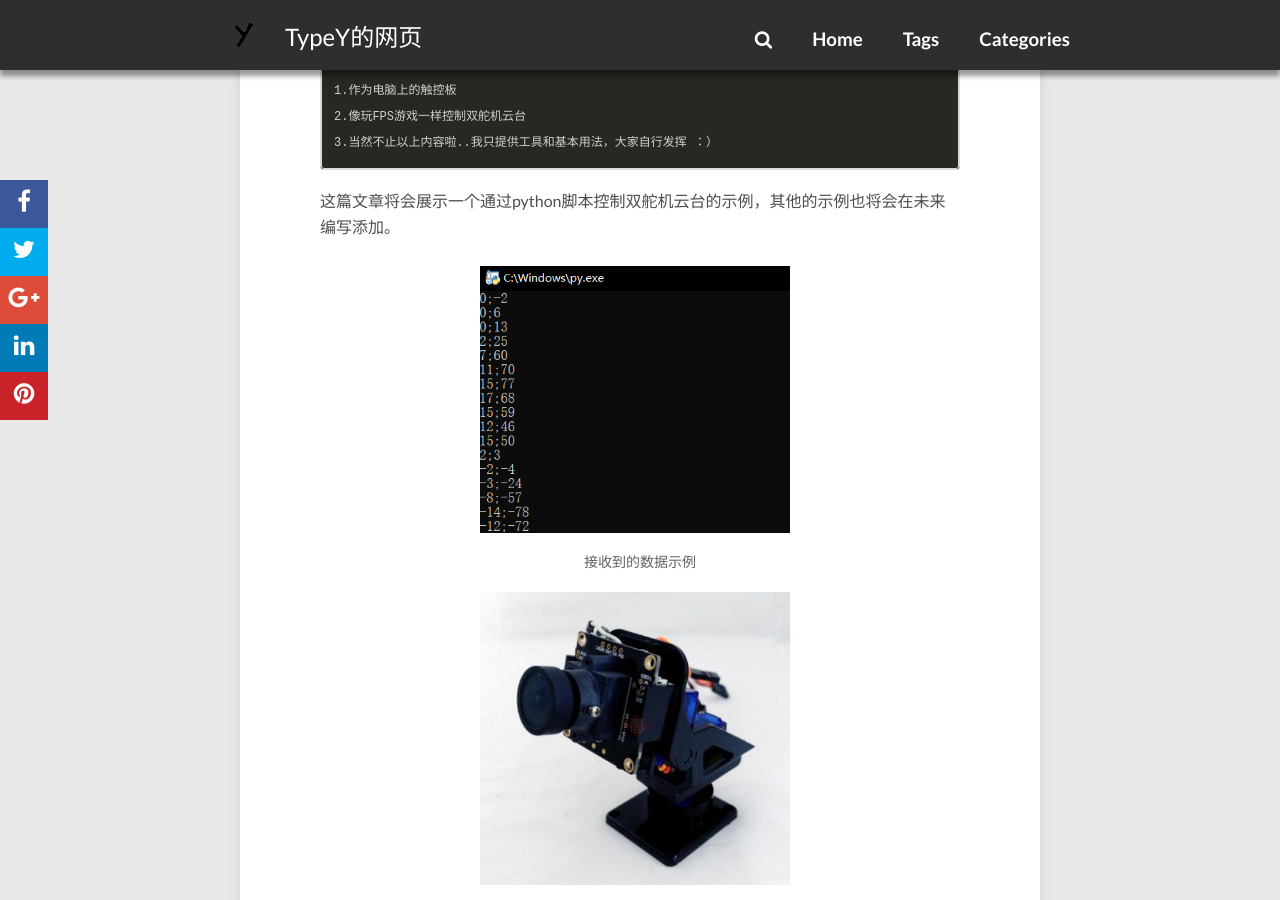
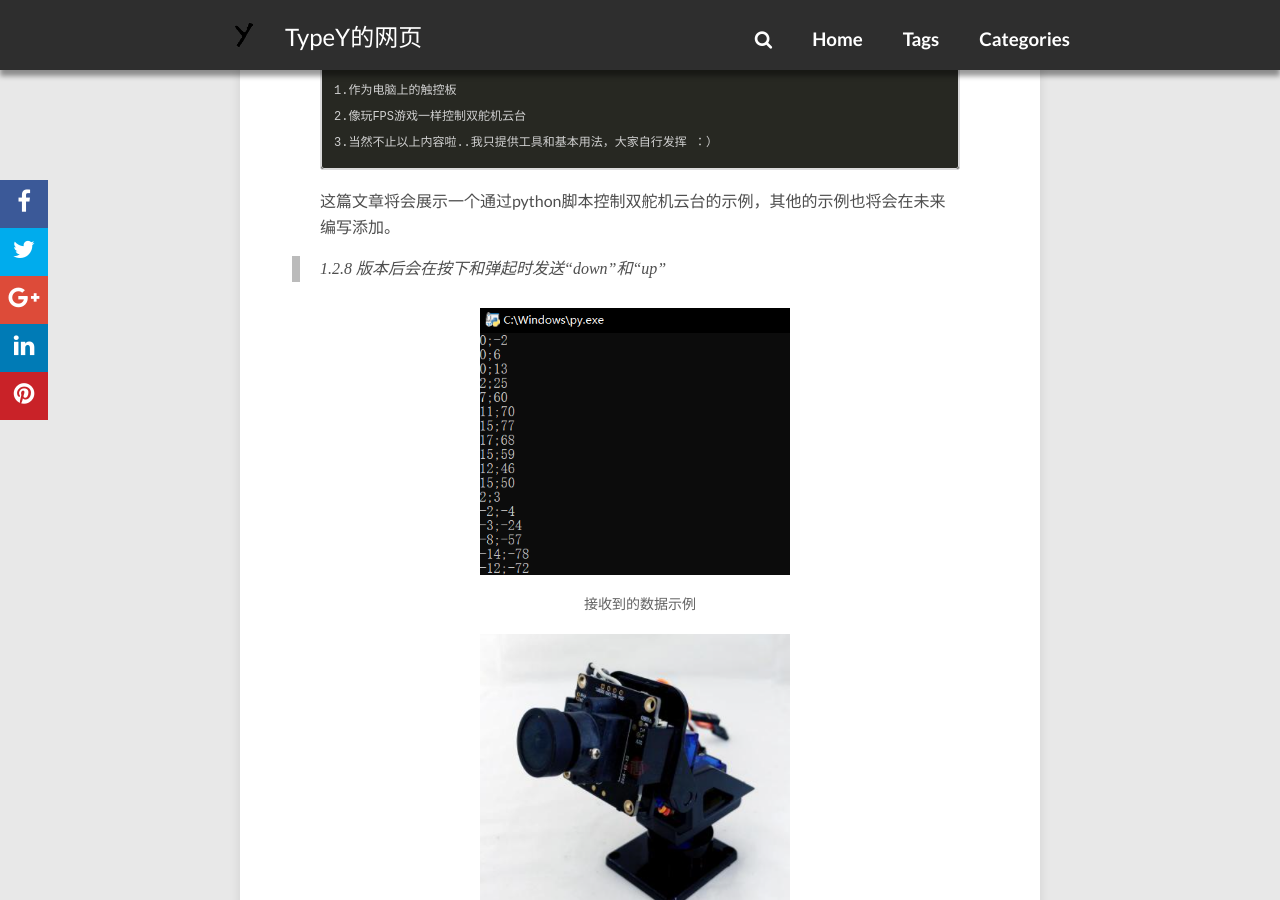
Before and after one commit to yanfeiwong/Typey.github.io, a Jekyll site: the page built from _posts/2020-4-21-FPS Game View(第一人称射击游戏控件,U型遥控器,Python 3) .md, in a window 1280 px wide and 900 px high, scrolled down 945 px. Built offline with Jekyll 4.4.1, drawn with Linux system fonts in a browser that asks for light colours; nearby versions of some CDN libraries; comment, search, counter and statistics services are not loaded.

Commit message:
Update 2020-4-21-FPS Game View(第一人称射击游戏控件,U型遥控器,Python 3) .md

```diff
--- a/_posts/2020-4-21-FPS Game View(第一人称射击游戏控件,U型遥控器,Python 3) .md
+++ b/_posts/2020-4-21-FPS Game View(第一人称射击游戏控件,U型遥控器,Python 3) .md
@@ -28,6 +28,8 @@ image:
     3.当然不止以上内容啦..我只提供工具和基本用法，大家自行发挥 ：）
 
 这篇文章将会展示一个通过python脚本控制双舵机云台的示例，其他的示例也将会在未来编写添加。
+
+> 1.2.8 版本后会在按下和弹起时发送“down”和“up”
 
 <figure class="half center">
 	<a href="{{ site.url }}/images/u_FPS_cn/接收数据.png"> <img src="{{ site.url }}/images/u_FPS_cn/接收数据.png" alt=""></a>
```
